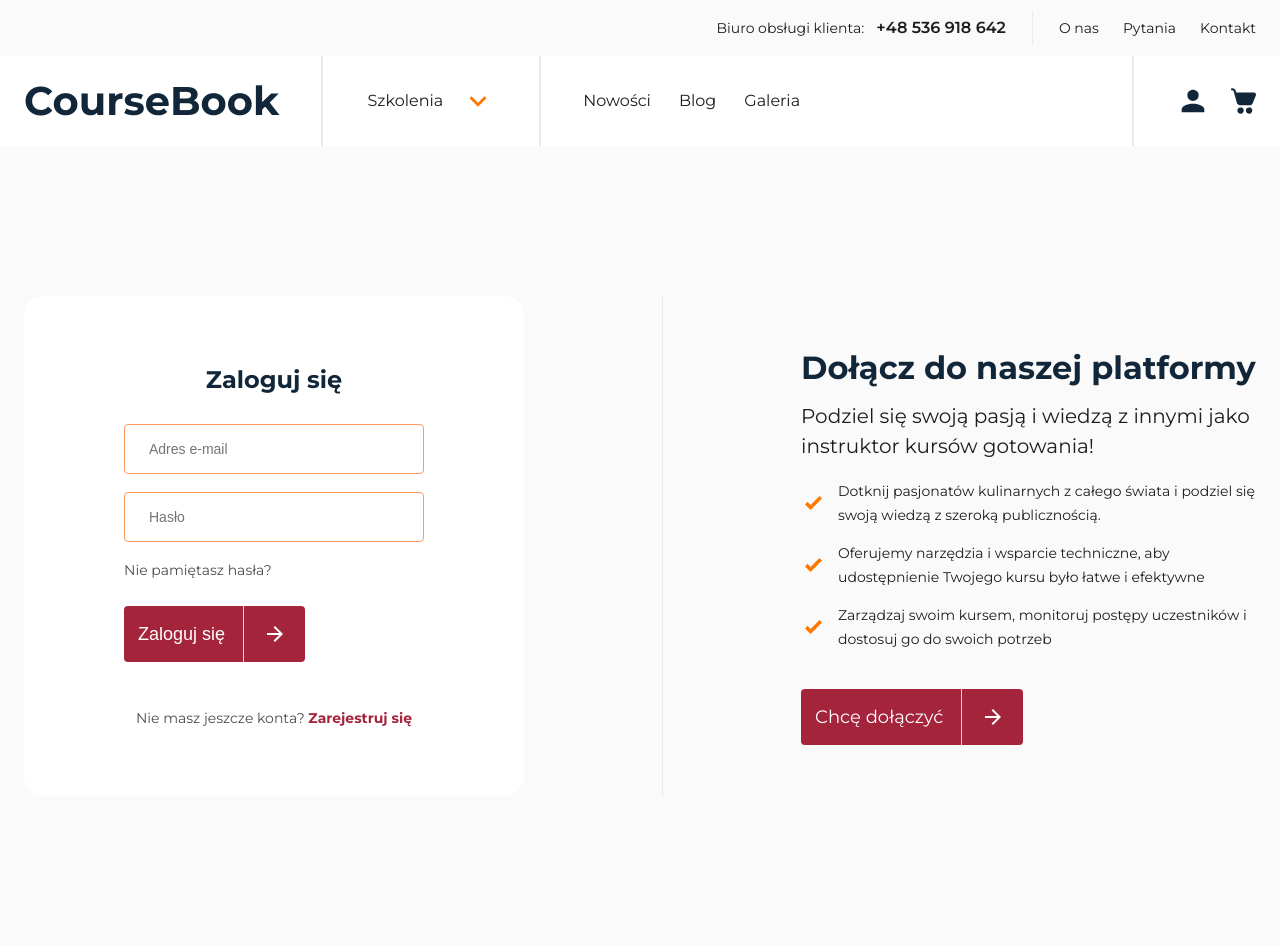
After one commit to Nybres/coursebook, a Django app: page /login in a window 1280 px wide. The commit adds this page. Run offline with Django 4.2, Linux system fonts and the light colour scheme.

Commit message:
add login and register views

```diff
--- a/coursebook/coursebookapp/urls.py
+++ b/coursebook/coursebookapp/urls.py
@@ -4,4 +4,7 @@ from . import views
 
 urlpatterns = [
     path("", views.index, name="home"),
+    path("login", views.login, name="login"),
+    path("register-customer", views.register_customer, name="register_customer"),
+    path("register-company", views.register_company, name="register_company"),
 ]
--- a/coursebook/coursebookapp/views.py
+++ b/coursebook/coursebookapp/views.py
@@ -6,3 +6,18 @@ from django.shortcuts import render
 def index(request):
     context = {"foo": "ładunek"}
     return render(request, "pages/index.html", context)
+
+
+def login(request):
+    context = {"foo": "ładunek"}
+    return render(request, "pages/login.html", context)
+
+
+def register_customer(request):
+    context = {"foo": "ładunek"}
+    return render(request, "pages/register-customer.html", context)
+
+
+def register_company(request):
+    context = {"foo": "ładunek"}
+    return render(request, "pages/register-company.html", context)
--- a/coursebook/templates/layout/base.html
+++ b/coursebook/templates/layout/base.html
@@ -45,7 +45,7 @@
     {% endblock %}
 </head>
 
-<body>
+<body {% if request.path != "/" %} class="special"{% endif %}>
     {% include 'partials/navigation.html' %}
     <main>
         {% block content %}
--- /dev/null
+++ b/coursebook/templates/pages/login.html
@@ -0,0 +1,106 @@
+{% extends "layout/base.html" %}
+{% block styles %}
+<link rel="stylesheet" href="{% static 'css/global.min.css' %}">
+<link rel="stylesheet" href="{% static 'css/login.min.css' %}">
+{% endblock %}
+{% block content %}
+<section class="login">
+    <div class="container">
+        <div class="login__inner">
+            <div class="login__left">
+                <div class="login__box">
+                    <div class="login__box-title">
+                        Zaloguj się
+                    </div>
+                    <form class="login__form" action="">
+                        <div class="form__row">
+                            <div class="form__group">
+                                <input placeholder="Adres e-mail" class="form__group-input" type="email">
+                            </div>
+                        </div>
+                        <div class="form__row">
+                            <div class="form__group">
+                                <!-- zrobić potem password -->
+                                <input placeholder="Hasło" class="form__group-input" type="text">
+                            </div>
+                        </div>
+                        <a href="#" class="login__box-pass">
+                            Nie pamiętasz hasła?
+                        </a>
+                        <button title="Zaloguj się" href="#" class="btn btn--primary">
+                            Zaloguj się
+                            <span class="btn__arrow">
+                                <svg width="24" height="24" viewBox="0 0 24 24" fill="none"
+                                    xmlns="http://www.w3.org/2000/svg">
+                                    <path d="M12 20L10.575 18.6L16.175 13H4V11H16.175L10.575 5.4L12 4L20 12L12 20Z"
+                                        fill="white" />
+                                </svg>
+                            </span>
+                        </button>
+                    </form>
+                    <p class="login__box-register">
+                        Nie masz jeszcze konta?
+                        <a href="{% url 'register_customer' %}" class="login__bolded">Zarejestruj się</a>
+                    </p>
+                </div>
+            </div>
+            <div class="login__separator"></div>
+            <div class="login__right">
+                <h1 class="login__right-title">
+                    Dołącz do naszej platformy
+                </h1>
+                <p class="login__right-desc">
+                    Podziel się swoją pasją i wiedzą z innymi jako instruktor kursów gotowania!
+                </p>
+                <div class="login__advan advantages">
+                    <div class="advantages__row">
+                        <svg width="25" height="28" viewBox="0 0 25 28" fill="none" xmlns="http://www.w3.org/2000/svg">
+                            <path
+                                d="M9.57981 21L4 15.4054L6.54281 12.8559L9.57981 15.9099L18.4572 7L21 9.54955L9.57981 21Z"
+                                fill="#FF7700" />
+                        </svg>
+                        <p class="advantages__row-text">
+                            Dotknij pasjonatów kulinarnych z całego świata i podziel się swoją wiedzą z szeroką
+                            publicznością.
+                        </p>
+                    </div>
+                    <div class="advantages__row">
+                        <svg width="25" height="28" viewBox="0 0 25 28" fill="none" xmlns="http://www.w3.org/2000/svg">
+                            <path
+                                d="M9.57981 21L4 15.4054L6.54281 12.8559L9.57981 15.9099L18.4572 7L21 9.54955L9.57981 21Z"
+                                fill="#FF7700" />
+                        </svg>
+                        <p class="advantages__row-text">
+                            Oferujemy narzędzia i wsparcie techniczne, aby udostępnienie Twojego kursu było
+                            łatwe i efektywne
+                        </p>
+                    </div>
+                    <div class="advantages__row">
+                        <svg width="25" height="28" viewBox="0 0 25 28" fill="none" xmlns="http://www.w3.org/2000/svg">
+                            <path
+                                d="M9.57981 21L4 15.4054L6.54281 12.8559L9.57981 15.9099L18.4572 7L21 9.54955L9.57981 21Z"
+                                fill="#FF7700" />
+                        </svg>
+                        <p class="advantages__row-text">
+                            Zarządzaj swoim kursem, monitoruj postępy uczestników i dostosuj go do swoich
+                            potrzeb
+                        </p>
+                    </div>
+                </div>
+                <a title="Chcę dołączyć" href="{% url 'register_company' %}" class="btn btn--primary">
+                    Chcę dołączyć
+                    <span class="btn__arrow">
+                        <svg width="24" height="24" viewBox="0 0 24 24" fill="none" xmlns="http://www.w3.org/2000/svg">
+                            <path d="M12 20L10.575 18.6L16.175 13H4V11H16.175L10.575 5.4L12 4L20 12L12 20Z"
+                                fill="white" />
+                        </svg>
+                    </span>
+                </a>
+            </div>
+        </div>
+    </div>
+</section>
+{% endblock %}
+{% block scripts %}
+<script src="{% static 'js/main.min.js' %}"></script>
+{% endblock %}
--- a/coursebook/templates/partials/navigation.html
+++ b/coursebook/templates/partials/navigation.html
@@ -26,7 +26,7 @@
     <div class="container">
         <div class="nav__inner">
             <div class="nav__left">
-                <a href="./index.html" class="nav__left-logo">
+                <a href="{% url 'home' %}" class="nav__left-logo">
                     CourseBook
                 </a>
                 <div class="nav__left-drop">
@@ -59,7 +59,7 @@
             </div>
             <div class="nav__right">
                 <div class="nav__account">
-                    <a href="./login.html">
+                    <a href="{% url 'login' %}">
                         <svg class="nav__right-user" width="34" height="34" viewBox="0 0 34 34" fill="none"
                             xmlns="http://www.w3.org/2000/svg">
                             <path
```
Also changed, not shown: coursebook/templates/pages/register-company.html (added, +53 -0 lines), coursebook/templates/pages/register-customer.html (added, +53 -0 lines), coursebook/static/css/login.min.css (added).
